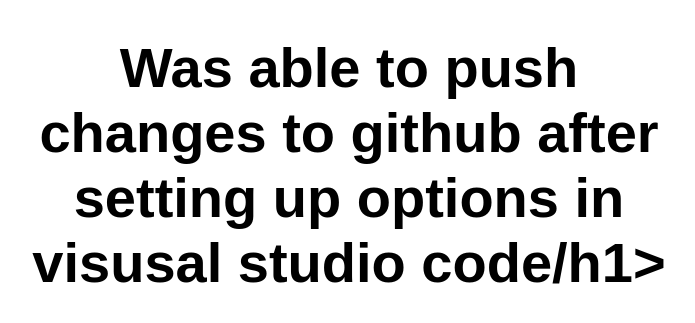
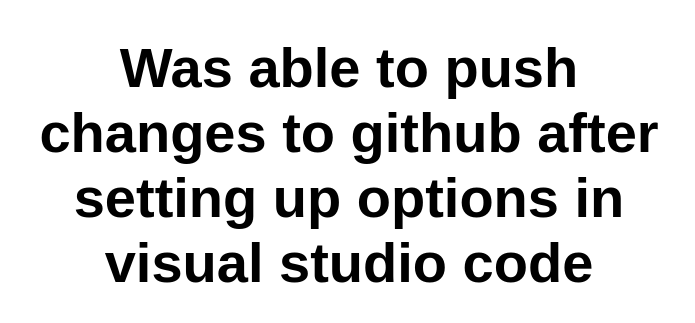
Before and after one commit to NickGr/pfstatic, a plain HTML site: page src/index.html in a window 1280 px wide. Shown: the part 293-616 px from the top of the page, without its empty margins (291-986 px from the left). Drawn offline with Linux system fonts and the light colour scheme.

Commit message:
correcting a line of text

```diff
--- a/src/index.html
+++ b/src/index.html
@@ -12,7 +12,7 @@
   <main>
     <h1>Vanilla JavaScript App</h1>
     <h1> Tinkering Around with Azure Some </h1>
-    <h1>Was able to push changes to github after setting up options in visusal studio code/h1>
+    <h1>Was able to push changes to github after setting up options in visual studio code</h1>
   </main>
 </body>
 
```
